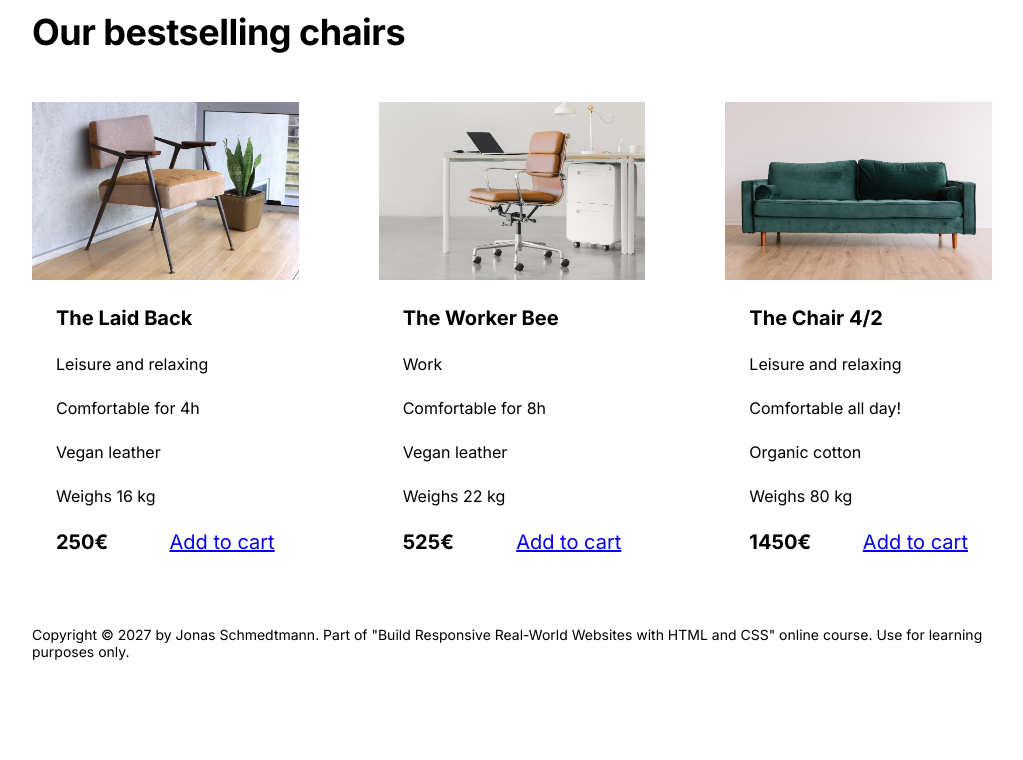
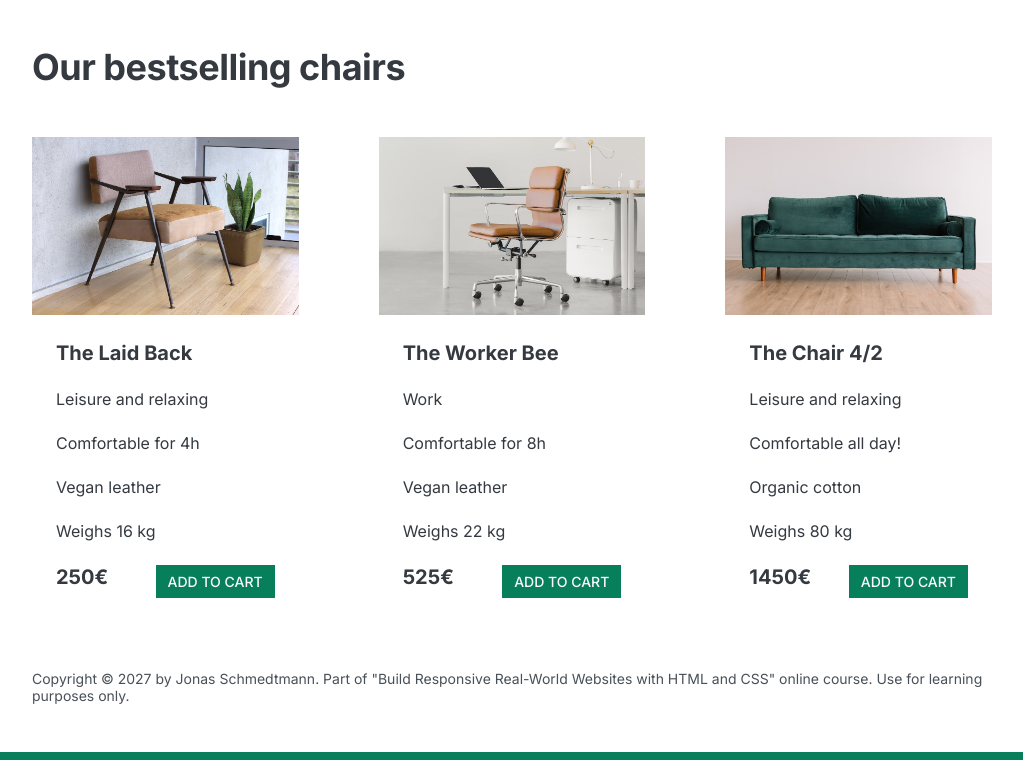
Before and after one commit to PeterKocsis/Training-project, a plain HTML site: page index.html in a window 1280 px wide. Shown: the part 1098-1858 px from the top of the page, without its empty margins (128-1151 px from the left). Before the commit the page ends 1806 px from the top, so only its background shows below. Drawn offline with Linux system fonts and the light colour scheme.

Commit message:
Make color palette and apply colors to text and buttons

```diff
--- a/style.css
+++ b/style.css
@@ -5,6 +5,31 @@ SPACING SYSTEM (px)
 FONT SIZE SYSTEM (px)
 10 / 12 / 14 / 16 / 18 / 20 / 24 / 30 / 36 / 44 / 52 / 62 / 74 / 86 / 98
 */
+
+/* Colours palette
+Main color: #d8cfafff;
+Gray color: #2e3532ff;
+Accent color: #cf5c36ff;
+--air-force-blue: #4c86a8ff;
+--vivid-sky-blue: #5adbffff; */
+
+/*
+
+OC colors
+Main color: #087f5b
+Hover tilt color : #099268
+Grey color : #343a40
+Grey color light: #495057
+Accent color: #f8f9fa
+*/
+
+:root {
+  --main-color: #087f5b;
+  --gray-color: #343a40;
+  --accent-color: #f8f9fa;
+  --hover-tilt-color: #099268;
+  --gray-color-light: #495057;
+}
 
 * {
   margin: 0;
@@ -20,7 +45,9 @@ html {
 /* GENERAL STYLES */
 /* ------------------------ */
 body {
-  font-family: 'Inter', sans-serif;
+  font-family: "Inter", sans-serif;
+  color: var(--gray-color);
+  border-bottom: 8px solid var(--main-color);
 }
 
 .container {
@@ -49,6 +76,33 @@ h2 {
   column-gap: 80px;
 }
 
+.btn:link,
+.btn:visited {
+  background-color: var(--main-color);
+  color: var(--accent-color);
+  text-decoration: none;
+  text-transform: uppercase;
+  font-size: 1.8rem;
+  font-weight: 500;
+  display: inline-block;
+}
+
+.btn:hover,
+.btn:active {
+  background-color: var(--hover-tilt-color);
+}
+
+.btn--big {
+  font-size: 1.8rem;
+  padding: 1.6rem 3.2rem;
+}
+
+.btn--small:link,
+.btn--small:visited {
+  font-size: 1.4rem;
+  padding: 0.8rem 1.2rem;
+}
+
 /* ------------------------ */
 /* COMPONENT STYLES */
 /* ------------------------ */
@@ -73,7 +127,7 @@ h1 {
   letter-spacing: -1px;
 }
 
- /* 16 / 18 / 20 / 24 / 30  */
+/* 16 / 18 / 20 / 24 / 30  */
 .header-text {
   margin-bottom: 24px;
   font-size: 1.8rem;
@@ -90,7 +144,7 @@ img {
 
 .features-title {
   margin-bottom: 16px;
-  font-size: 2rem;;
+  font-size: 2rem;
 }
 
 .features-text {
@@ -100,6 +154,9 @@ img {
 
 /* TESTIMONIAL */
 .testimonial-section {
+  background-color: var(--main-color);
+  color: var(--accent-color);
+  padding: 2.4rem;
 }
 
 .testimonial-box {
@@ -159,4 +216,5 @@ h3 {
 footer {
   margin-bottom: 48px;
   font-size: 1.4rem;
+  color: var(--gray-color-light);
 }
```
